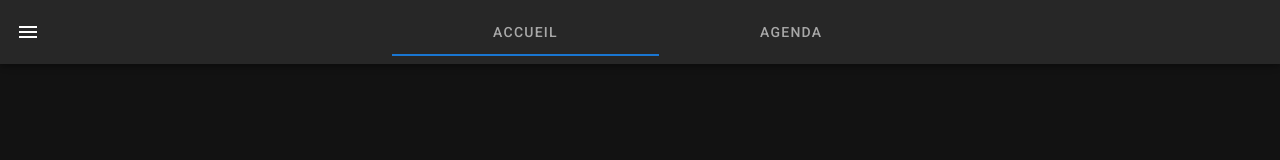
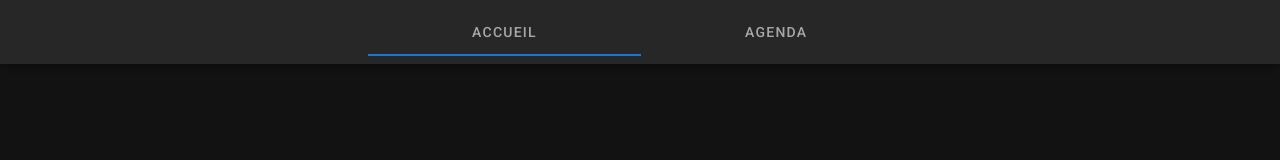
Before and after one commit to LRTRC/loir-thomas-site-associatif, a Nuxt app: page / in a window 1280 px wide. Shown: the top 160 px of the page. Built offline with nearby package versions, Linux system fonts and the light colour scheme.

Commit message:
deleting drawer

```diff
--- a/layouts/default.vue
+++ b/layouts/default.vue
@@ -1,19 +1,6 @@
 <template>
   <v-app dark>
-    <v-navigation-drawer v-model="drawer" :clipped="clipped" fixed app>
-      <v-list>
-        <v-list-item v-for="(route, i) in routes" :key="i" :to="route.to" router exact>
-          <v-list-item-action>
-            <v-icon>{{ route.icon }}</v-icon>
-          </v-list-item-action>
-          <v-list-item-content>
-            <v-list-item-title v-text="route.title" />
-          </v-list-item-content>
-        </v-list-item>
-      </v-list>
-    </v-navigation-drawer>
-    <v-app-bar :clipped-left="clipped" fixed app>
-      <v-app-bar-nav-icon @click.stop="drawer = !drawer" />
+    <v-app-bar fixed app>
       <v-spacer />
       <v-row justify="center">
         <v-col>
```
